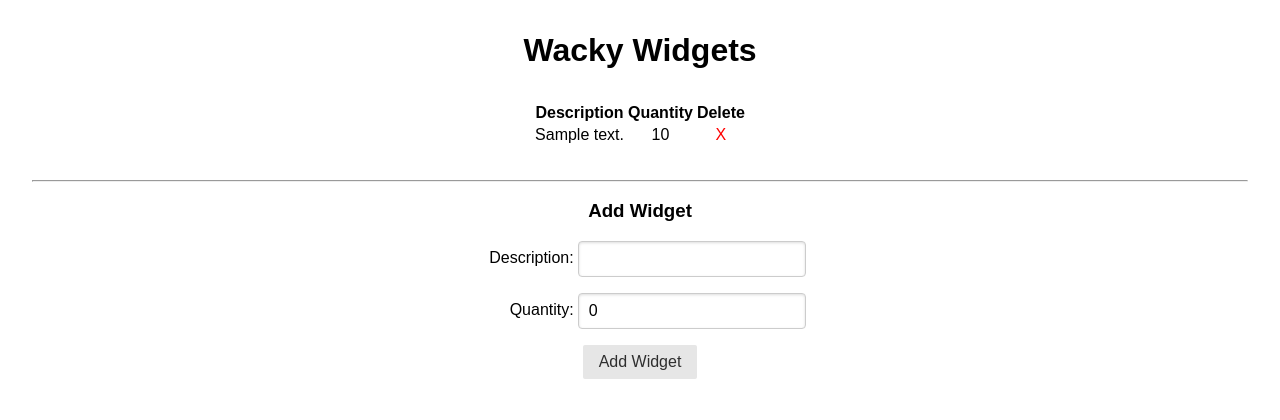
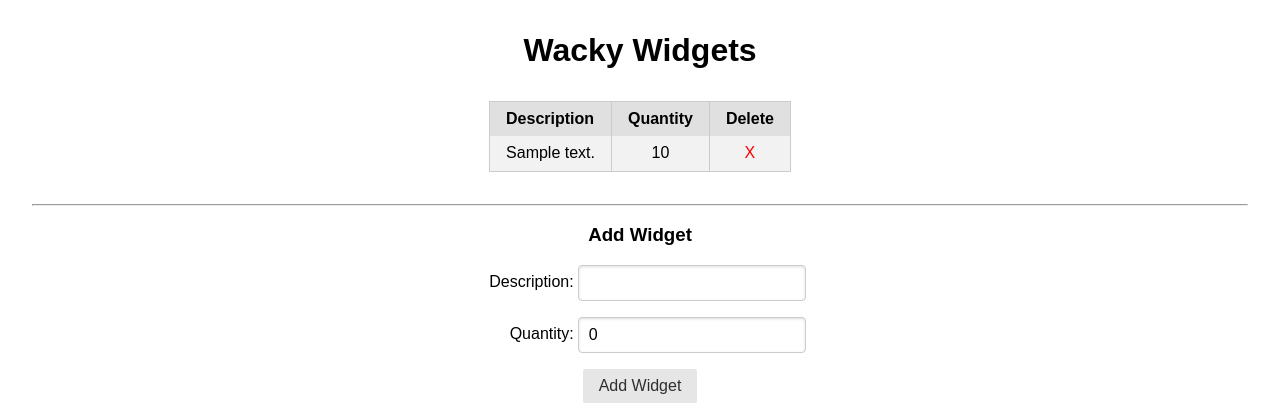
Before and after one commit to restfulry/wackywidgets_2, a Django app: page / in a window 1280 px wide. Shown: the top 420 px of the page. Run offline with Django 3.2, Linux system fonts and the light colour scheme; tables that the repository leaves empty hold one stand-in row (values such as "Sample post"); some libraries are stand-ins or nearby versions.

Commit message:
more table styling

```diff
--- a/main_app/templates/index.html
+++ b/main_app/templates/index.html
@@ -18,7 +18,7 @@
   <h3>No Widgets Exist</h3>
   {% else %}
   {% for widget in widget_list %}
-  <table class="striped">
+  <table class="pure-table pure-table-striped">
     <thead>
       <tr>
         <th>Description</th>
```
